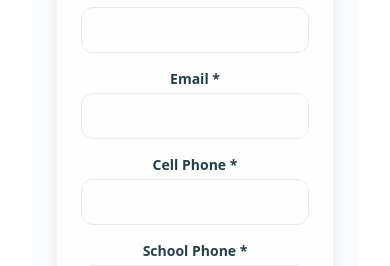
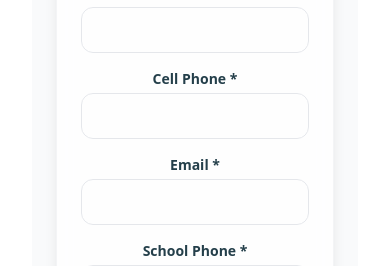
Before and after one commit to lorenzogt1998-dev/jlgwebfront, a React (Vite) app: page /posts/reserveticket in a window 390 px wide. Shown: the part 633-899 px from the top of the page. Built offline with nearby package versions, Linux system fonts and the light colour scheme; no server answers.

Commit message:
placeholders comentados y pruebas de cell phone form

```diff
--- a/src/pages/reserveTicket.tsx
+++ b/src/pages/reserveTicket.tsx
@@ -148,7 +148,19 @@ export default function ReserveTicket() {
                   name="contactName"
                 />
               </div>
-
+              <div className="md:col-span-2 flex justify-center">
+                <div className="w-full max-w-md">
+                  <label className="block text-sm font-semibold text-[#243f4a] mb-1 text-center">
+                    Cell Phone *
+                  </label>
+                  <input
+                    type="tel"
+                    required
+                    className="w-full border border-gray-200 rounded-xl px-4 py-3 text-sm focus:ring-2 focus:ring-[#2fa79a]/30 focus:border-[#2fa79a]"
+                    name="cellphone"
+                  />
+                </div>
+              </div>
               <div>
                 <label className="block text-sm font-semibold text-[#243f4a] mb-1">
                   Email *
@@ -160,17 +172,7 @@ export default function ReserveTicket() {
                   name="email"
                 />
               </div>
-              <div>
-                <label className="block text-sm font-semibold text-[#243f4a] mb-1">
-                  Cell Phone *
-                </label>
-                <input
-                  type="tel"
-                  required
-                  className="w-full border border-gray-200 rounded-xl px-4 py-3 text-sm focus:ring-2 focus:ring-[#2fa79a]/30 focus:border-[#2fa79a]"
-                  name="phone"
-                />
-              </div>
+
               <div>
                 <label className="block text-sm font-semibold text-[#243f4a] mb-1">
                   School Phone *
```
Also changed, not shown: public/images/WhatsApp Image 2025-11-19 at 11.54.45.jpeg. Lines whose indentation alone changed are shown as unchanged.
